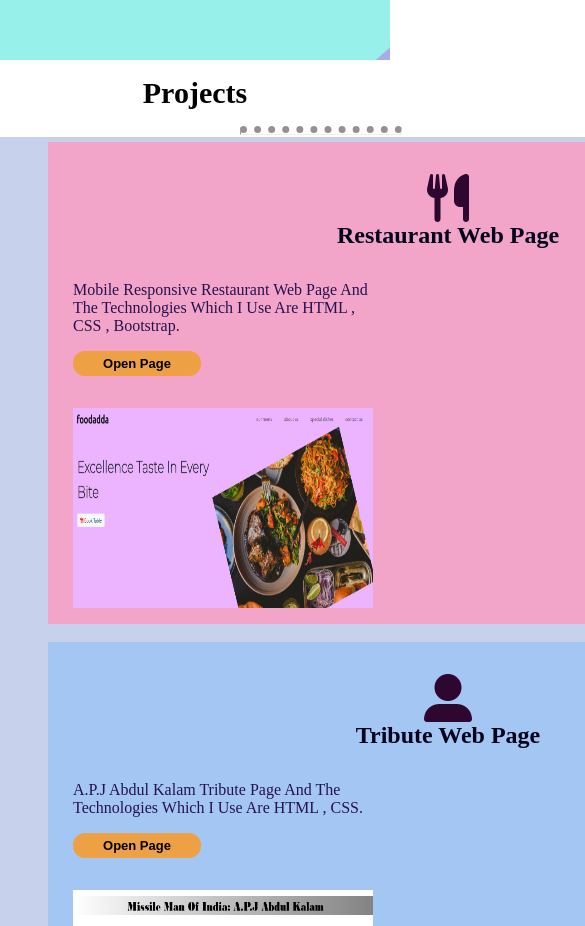
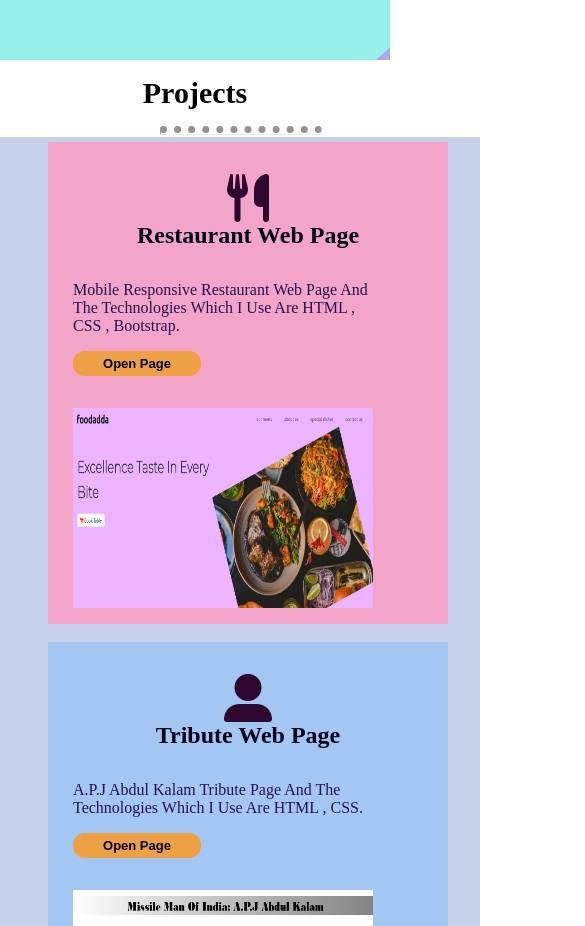
Before and after one commit to megha1234568/portfolio, a plain HTML site: page index.html in a window 390 px wide. Shown: the part 784-1710 px from the top of the page, 585 px wide, since content can reach past the window. Drawn offline with Linux system fonts and the light colour scheme.

Commit message:
Add files via upload

```diff
--- a/style.css
+++ b/style.css
@@ -162,7 +162,7 @@ hr{
 
 /*footer section end*/
 
-@media screen and (max-width: 7688px) {
+@media screen and (max-width: 768px) {
 
 /*welcome section start*/
   .line {
@@ -190,7 +190,7 @@ hr{
     height: 100vh;
     width: 100%;
     flex-direction: column;
-    clip-path: circle(100px at 90% -20%);
+    clip-path:circle(100px at 90% -20%);
     -webkit-clip-path: circle(100px at 90% -20%);
     transition: all 1s ease-out;
     pointer-events: none;
@@ -213,18 +213,17 @@ hr{
     height:1600px;
   }
   hr{
-    margin-left: 15rem;
+    margin-left: 10rem;
     margin-top: 1rem;
   }
   .container{
     display: grid;
     height: 1500px;
-    width: 900px;
+    width: 480px;
     margin: 2px 0;
   }
   .column{
     height: 450px;
-    width:800px;
     margin-left: 3rem;
     margin-top: 5px;
   }
```
